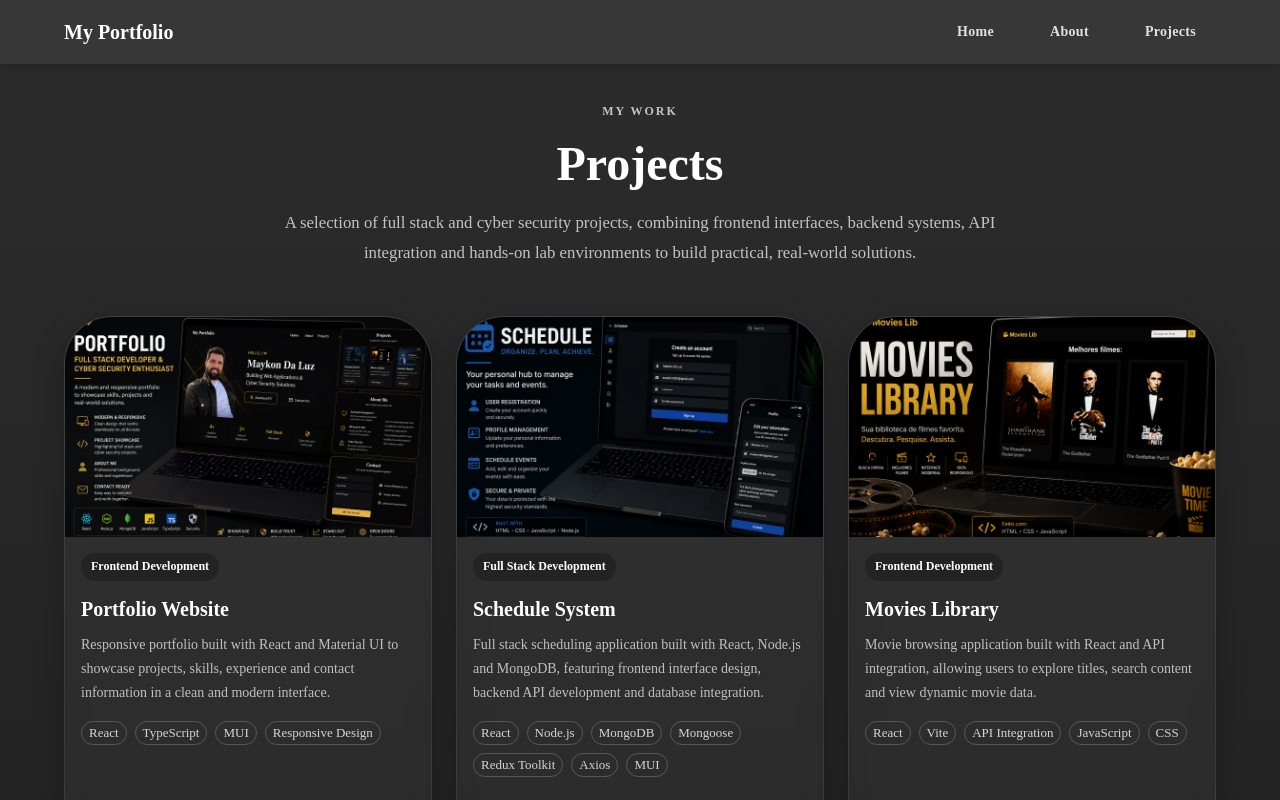
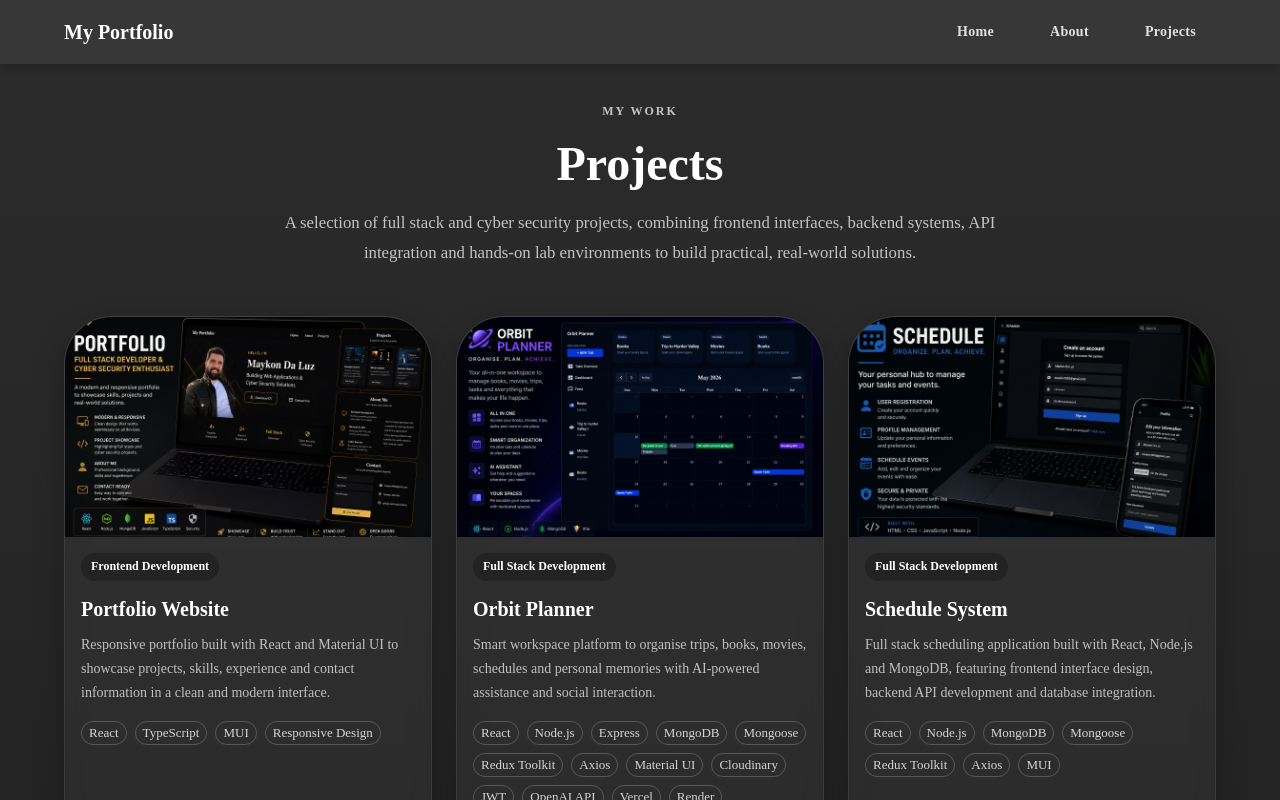
Before and after one commit to maykon92/portfolio_git, a React (Vite) app in the folder portfolio/: page /projects in a window 1280 px wide. Shown: the top 800 px of the page. Built offline with nearby package versions, Linux system fonts and the light colour scheme.

Commit message:
Orbit_planner

```diff
--- a/portfolio/src/pages/section/Project/Project.tsx
+++ b/portfolio/src/pages/section/Project/Project.tsx
@@ -31,6 +31,7 @@ import dns_spoofer from "../../../assets/dns_spoofing_lab/dns_spoofing_lab.png";
 import secret_word from "../../../assets/secret_word/secret_word.png";
 import pentest_toolkit from "../../../assets/pentest_toolkit/pentest_toolkit.png";
 import shell_reverse_dll from "../../../assets/shell_reverse_dll/shell_reverse_dll.png";
+import orbit_planner from "../../../assets/orbit_planner/orbit_planner.png";
 
 import schedule_video from "../../../assets/schedule/schedule.mp4";
 import movies_lib_video from "../../../assets/movies_library/movies_lib_video.mp4";
@@ -39,6 +40,7 @@ import secret_word_video from "../../../assets/secret_word/secret_word_video.mp4
 import pentest_toolkit_video from "../../../assets/pentest_toolkit/pentest_toolkit_video.mp4";
 import dns_spoofer_project_video from "../../../assets/dns_spoofing_lab/dns_spoofer_project.mp4";
 // import shell_reverse_dll_video from "../../../assets/shell_reverse_dll/shell_reverse_dll_video.mp4";
+import orbit_planner_video from "../../../assets/orbit_planner/orbit_planner_video.mp4";
 
 type Project = {
   id: number;
@@ -71,6 +73,34 @@ export default function Projects() {
       },
       {
         id: 2,
+        title: "Orbit Planner",
+        category: "Full Stack Development",
+        description:
+          "Smart workspace platform to organise trips, books, movies, schedules and personal memories with AI-powered assistance and social interaction.",
+        longDescription:
+          "Orbit Planner is a modern full stack productivity platform developed to centralise personal organisation in a single intelligent workspace. Users can create custom spaces for travel planning, books, movies, fitness, work and personal goals while managing events through an interactive calendar system.\n\nThe application also includes a social feed where users can share posts, images and personal moments publicly. An integrated AI assistant provides smart suggestions for travel plans, captions, organisation and productivity ideas based on user input.\n\nThe project was built with a scalable MERN-style architecture using React for the frontend, Node.js and Express for the backend, MongoDB for data persistence and Cloudinary for cloud image storage. The interface was designed with a modern dark UI inspired by premium productivity applications, focusing on responsiveness, user experience and clean component structure.\n\nMain features include authentication with JWT, image upload system, AI assistant integration, dynamic calendar management, custom tabs/workspaces, social feed interaction and responsive dashboard layouts.",
+        techs: [
+          "React",
+          "Node.js",
+          "Express",
+          "MongoDB",
+          "Mongoose",
+          "Redux Toolkit",
+          "Axios",
+          "Material UI",
+          "Cloudinary",
+          "JWT",
+          "OpenAI API",
+          "Vercel",
+          "Render",
+        ],
+        image: orbit_planner,
+        github: "https://github.com/maykon92/orbit-planner",
+        video: orbit_planner_video,
+        link: "https://orbit-planner-gold.vercel.app/",
+      },
+      {
+        id: 3,
         title: "Schedule System",
         category: "Full Stack Development",
         description:
@@ -89,10 +119,10 @@ export default function Projects() {
         image: schedule1,
         github: "https://github.com/maykon92/schedule",
         video: schedule_video,
-        link: "https://schedule-silk-beta.vercel.app/",
+        // link: "https://schedule-silk-beta.vercel.app/",
       },
       {
-        id: 3,
+        id: 4,
         title: "Movies Library",
         category: "Frontend Development",
         description:
@@ -106,7 +136,7 @@ export default function Projects() {
         link: "https://movies-lib-roan-alpha.vercel.app/",
       },
       {
-        id: 4,
+        id: 5,
         title: "Secret Word",
         category: "Frontend Development",
         description:
@@ -120,7 +150,7 @@ export default function Projects() {
         link: "https://secret-words-psi.vercel.app/",
       },
       {
-        id: 5,
+        id: 6,
         title: "DNS Spoofing Lab",
         category: "Cyber Security",
         description:
@@ -133,7 +163,7 @@ export default function Projects() {
         video: dns_spoofer_project_video,
       },
       {
-        id: 6,
+        id: 7,
         title: "Chrome Loot Project",
         category: "Cyber Security",
         description:
@@ -146,7 +176,7 @@ export default function Projects() {
         video: chrome_dark_video,
       },
       {
-        id: 7,
+        id: 8,
         title: "Pentest Toolkit",
         category: "Cyber Security",
         description:
@@ -159,7 +189,7 @@ export default function Projects() {
         video: pentest_toolkit_video,
       },
       {
-        id: 8,
+        id: 9,
         title: "Shell Reverse DLL",
         category: "Cyber Security",
         description:
```
Also changed, not shown: portfolio/src/assets/orbit_planner/orbit_planner.png (added), 1 other file (tests, documents, lock files or other folders).
